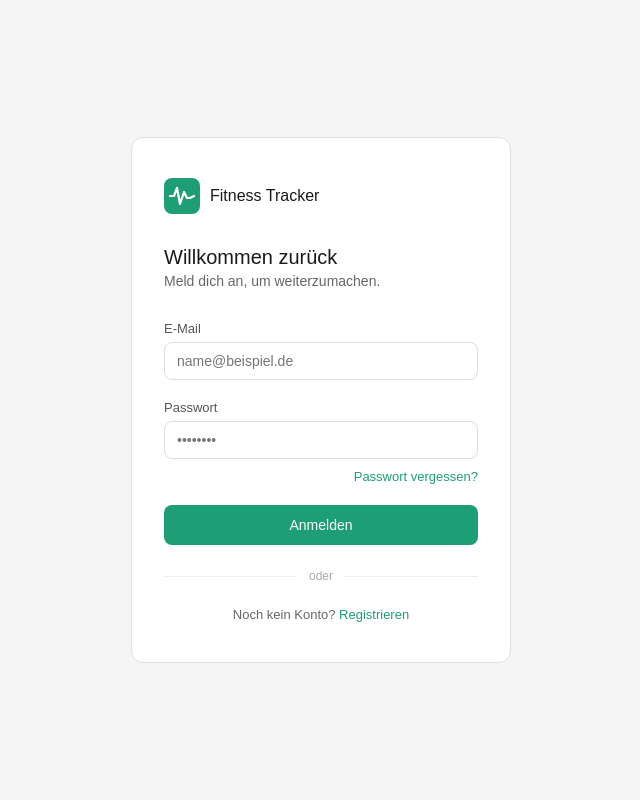
After one commit to tanay-756/Webtechnologie-2-SoSe26, a PHP site: page /pages/login.php in a window 1280 px wide. The commit adds this page. Shown: the whole page, without its empty margins (319-959 px from the left). Run offline with PHP 8.4, Linux system fonts and the light colour scheme.

Commit message:
Login-Seite, CSS und Logo hinzugefügt

```diff
--- a/css/style.css
+++ b/css/style.css
@@ -1 +1,110 @@
-mkdir -p ~/Webtechnologie-2-SoSe26/assets
+/* Reset */
+* { box-sizing: border-box; margin: 0; padding: 0; }
+
+body {
+    font-family: sans-serif;
+    background: #f5f5f5;
+    color: #1a1a1a;
+}
+
+/* Zentrierte Seite */
+.page {
+    min-height: 100vh;
+    display: flex;
+    align-items: center;
+    justify-content: center;
+    padding: 2rem;
+}
+
+/* Login-Karte */
+.card {
+    background: #fff;
+    border: 1px solid #e0e0e0;
+    border-radius: 12px;
+    padding: 2.5rem 2rem;
+    width: 100%;
+    max-width: 380px;
+}
+
+/* Logo-Bereich */
+.logo {
+    display: flex;
+    align-items: center;
+    gap: 10px;
+    margin-bottom: 2rem;
+}
+
+.logo svg { width: 36px; height: 36px; } /* Logo-Größe */
+
+.logo-text {
+    font-size: 16px;
+    font-weight: 500;
+}
+
+/* Überschrift */
+h1 { font-size: 20px; font-weight: 500; margin-bottom: 0.25rem; }
+.subtitle { font-size: 14px; color: #666; margin-bottom: 2rem; }
+
+/* Fehlermeldung */
+.error {
+    display: none; /* standardmäßig versteckt */
+    font-size: 13px;
+    color: #b91c1c;
+    background: #fef2f2;
+    border-radius: 8px;
+    padding: 10px 12px;
+    margin-bottom: 1rem;
+}
+
+/* Eingabefelder */
+.field { margin-bottom: 1.25rem; }
+
+label { display: block; font-size: 13px; color: #555; margin-bottom: 6px; }
+
+input {
+    width: 100%;
+    padding: 0 12px;
+    height: 38px;
+    border: 1px solid #ddd;
+    border-radius: 8px;
+    font-size: 14px;
+    outline: none;
+    transition: border-color 0.15s;
+}
+
+input:focus { border-color: #1D9E75; box-shadow: 0 0 0 3px rgba(29,158,117,0.12); }
+
+/* Passwort vergessen */
+.forgot { text-align: right; margin-top: -0.75rem; margin-bottom: 1.25rem; }
+.forgot a { font-size: 13px; color: #1D9E75; text-decoration: none; }
+
+/* Button */
+.btn {
+    width: 100%;
+    height: 40px;
+    background: #1D9E75; /* Hauptfarbe */
+    color: #fff;
+    border: none;
+    border-radius: 8px;
+    font-size: 14px;
+    font-weight: 500;
+    cursor: pointer;
+    transition: background 0.15s;
+}
+
+.btn:hover { background: #0F6E56; }
+
+/* Trennlinie */
+.divider {
+    display: flex;
+    align-items: center;
+    gap: 12px;
+    margin: 1.5rem 0;
+}
+
+.divider span { font-size: 12px; color: #aaa; white-space: nowrap; }
+.divider::before, .divider::after { content: ''; flex: 1; height: 1px; background: #eee; }
+
+/* Registrierungslink */
+.register { text-align: center; font-size: 13px; color: #666; }
+.register a { color: #1D9E75; text-decoration: none; font-weight: 500; }
--- /dev/null
+++ b/pages/login.php
@@ -0,0 +1,64 @@
+<?php session_start(); ?>
+<!DOCTYPE html>
+<html lang="de">
+<head>
+    <meta charset="UTF-8">
+    <meta name="viewport" content="width=device-width, initial-scale=1.0">
+    <title>Login – Fitness Tracker</title>
+    <!-- Stylesheet -->
+    <link rel="stylesheet" href="../css/style.css">
+    <!-- Tabler Icons -->
+    <link rel="stylesheet" href="https://cdn.jsdelivr.net/npm/@tabler/icons-webfont@latest/tabler-icons.min.css">
+</head>
+<body>
+
+<div class="page">
+  <div class="card">
+
+    <!-- Logo -->
+    <div class="logo">
+      <?php include '../assets/logo.svg'; ?>
+      <span class="logo-text">Fitness Tracker</span>
+    </div>
+
+    <h1>Willkommen zurück</h1>
+    <p class="subtitle">Meld dich an, um weiterzumachen.</p>
+
+    <!-- Fehlermeldung -> JavaSkript -->
+    <div class="error" id="error">
+      <i class="ti ti-alert-circle"></i> E-Mail oder Passwort falsch.
+    </div>
+
+    <!-- Formular -->
+    <div class="field">
+      <label for="email">E-Mail</label>
+      <input type="email" id="email" placeholder="name@beispiel.de" />
+    </div>
+
+    <div class="field">
+      <label for="password">Passwort</label>
+      <input type="password" id="password" placeholder="••••••••" />
+    </div>
+
+    <div class="forgot">
+      <a href="#">Passwort vergessen?</a>
+    </div>
+
+    <!-- Login-Button -->
+    <button class="btn" onclick="handleLogin()">Anmelden</button>
+
+    <div class="divider"><span>oder</span></div>
+
+    <!-- Weiter zur Registrierung -->
+    <p class="register">
+      Noch kein Konto? <a href="register.php">Registrieren</a>
+    </p>
+
+  </div>
+</div>
+
+<!-- JS -->
+<script src="../js/main.js"></script>
+
+</body>
+</html>
```
Also changed, not shown: assets/logo.svg.
